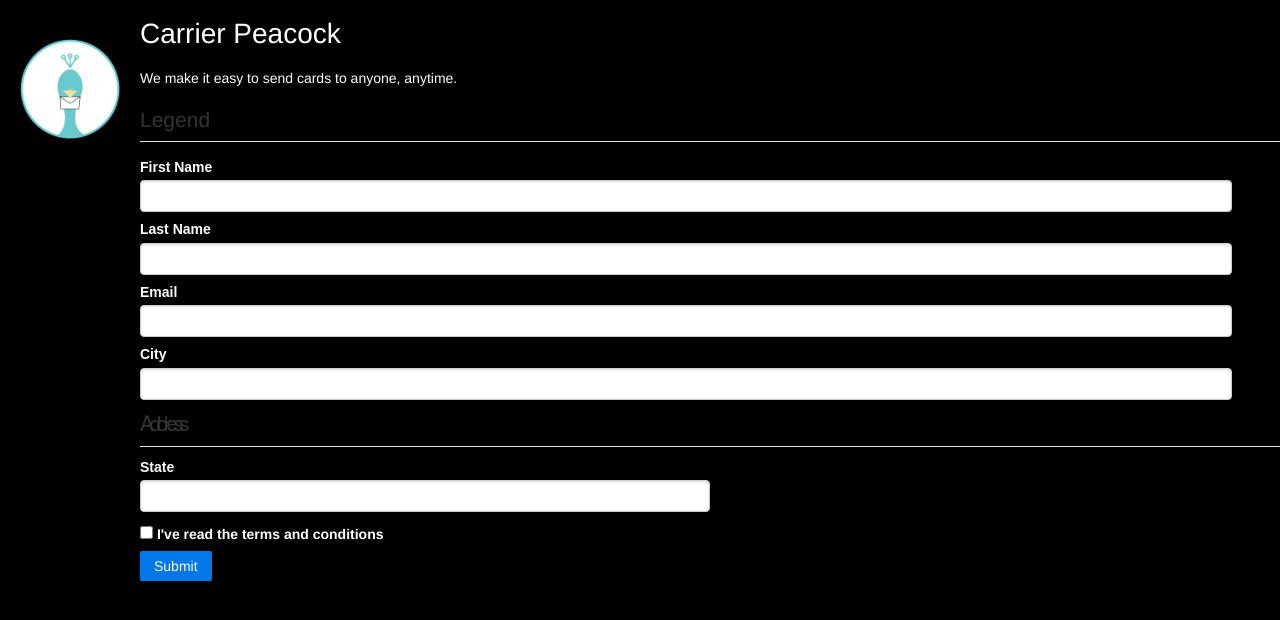
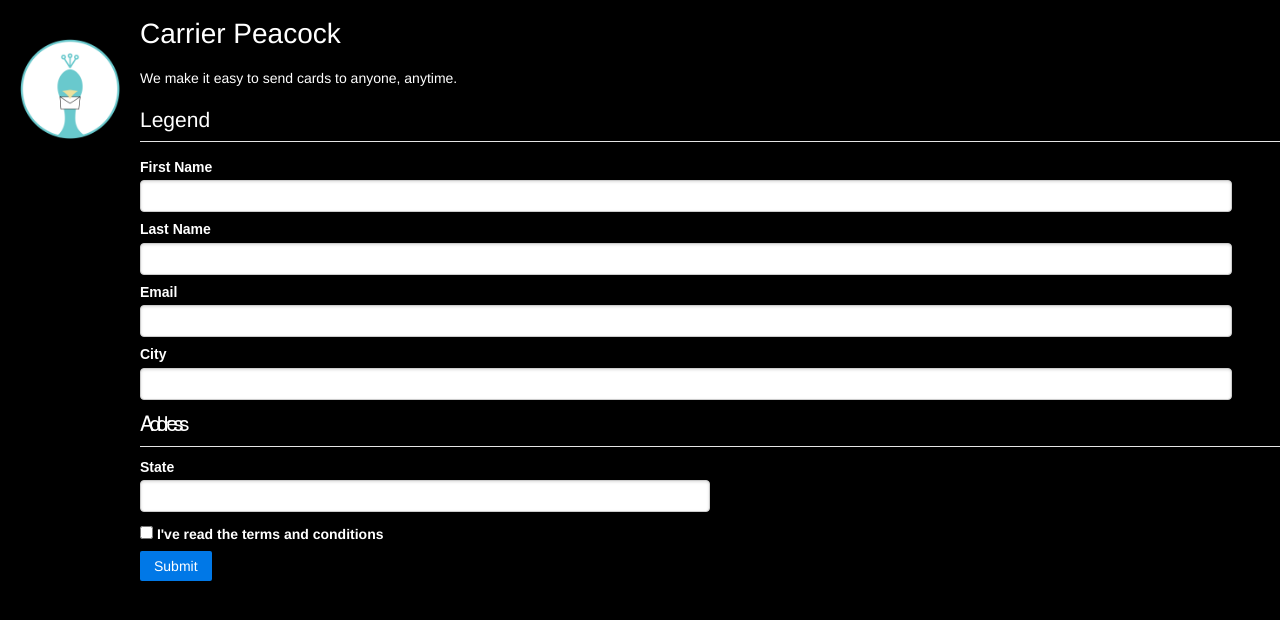
Before and after one commit to carrierpeacock/carrierpeacock.github.io, a PHP site: page / in a window 1280 px wide. Shown: the top 620 px of the page. Run offline with PHP 8.4, Linux system fonts and the light colour scheme; some libraries are stand-ins or nearby versions.

Commit message:
readd index.html

```diff
--- a/css/style.css
+++ b/css/style.css
@@ -21,6 +21,6 @@ body {
 #logoContainer img {
     width: 100%;
 }
-legend {
+.pure-form legend {
     color:white;
 }
```
